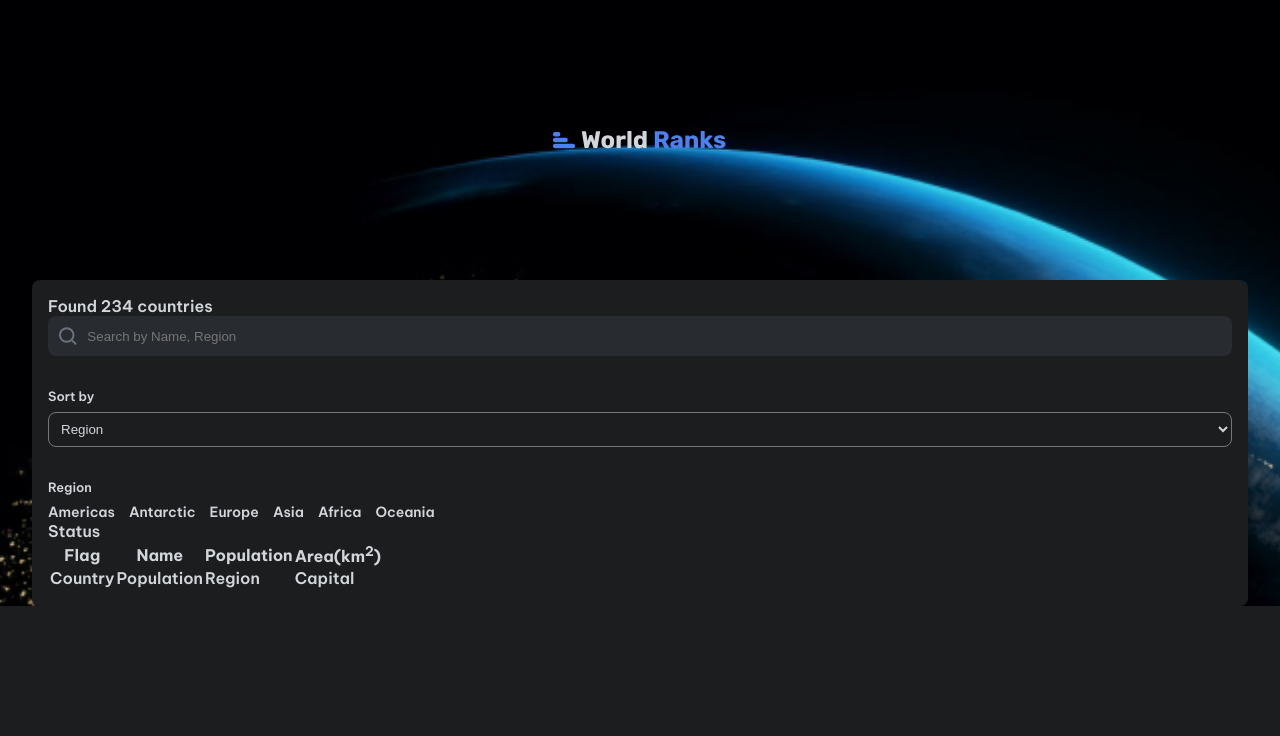
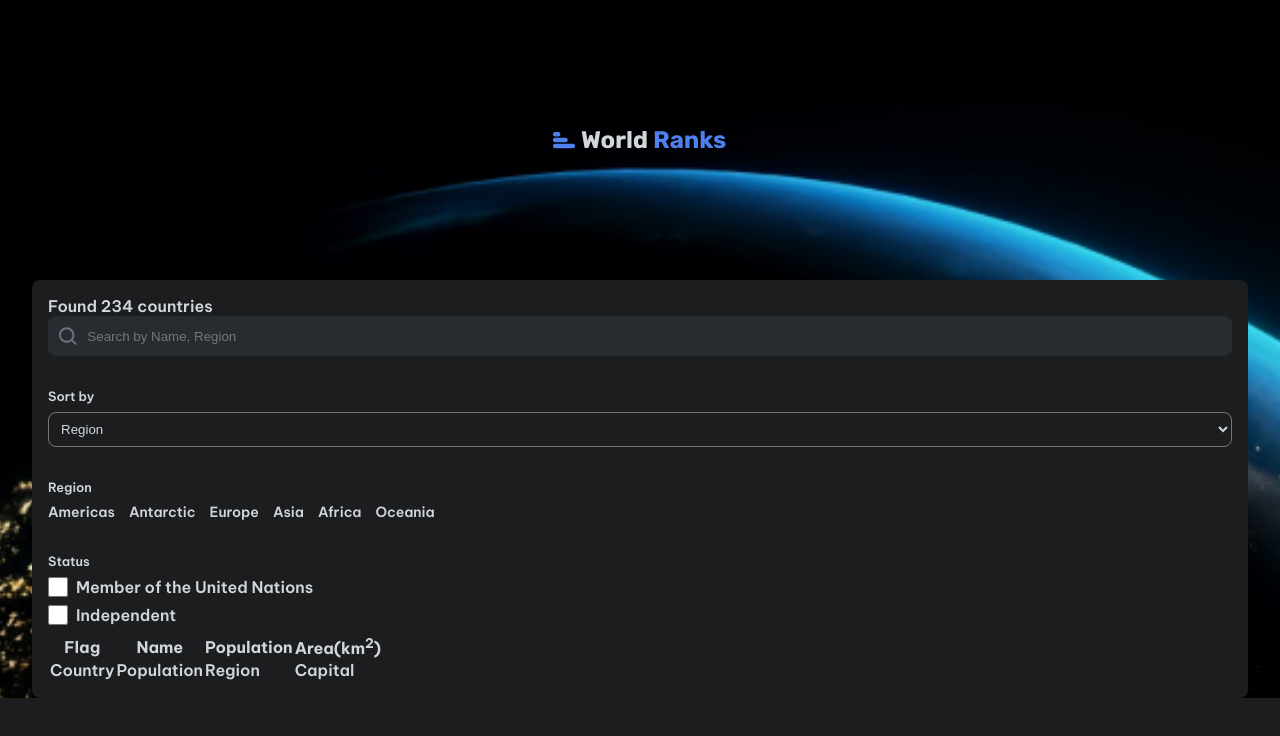
Before and after one commit to neshanth/worldranks, a React (Vite) app: page / in a window 1280 px wide. Shown: the top 736 px of the page. Built offline with nearby package versions, Linux system fonts and the light colour scheme.

Commit message:
implemented status filter

```diff
--- a/src/components/Filters/Status.jsx
+++ /dev/null
@@ -1,4 +0,0 @@
-const Status = () => {
-  return <div>Status</div>;
-};
-export default Status;
--- /dev/null
+++ b/src/components/Filters/Status/Status.jsx
@@ -0,0 +1,29 @@
+import styles from "./Status.module.css";
+import { useState } from "react";
+
+const Status = () => {
+  const [status, setStatus] = useState([
+    {
+      id: 1,
+      name: "Member of the United Nations",
+      value: "Member of the United Nations",
+    },
+    {
+      id: 2,
+      name: "Independent",
+      value: "Independent",
+    },
+  ]);
+  return (
+    <div className={styles.status}>
+      <p className="filter-title">Status</p>
+      {status.map((s) => (
+        <div className={styles.statusOption}>
+          <input className={styles.statusInput} type="checkbox" id={s.id} name={s.name} value={s.value} />
+          <label htmlFor={s.id}>{s.name}</label>
+        </div>
+      ))}
+    </div>
+  );
+};
+export default Status;
--- /dev/null
+++ b/src/components/Filters/Status/Status.module.css
@@ -0,0 +1,15 @@
+.status {
+    margin-top: 2rem;
+}
+
+.statusOption {
+    margin-bottom: 0.5rem;
+    display: flex;
+    gap: 0.5rem;
+    align-items: center;
+}
+
+input[type="checkbox"] {
+    width: 1.25rem;
+    height: 1.25rem;
+}
--- a/src/pages/Home/Home.jsx
+++ b/src/pages/Home/Home.jsx
@@ -1,5 +1,5 @@
 import Header from "../../components/Header/Header";
-import Status from "../../components/Filters/Status";
+import Status from "../../components/Filters/Status/Status";
 import Table from "../../components/Table/Table";
 import Sorting from "../../components/Filters/Sorting/Sorting";
 import Region from "../../components/Filters/Region/Region";
```
